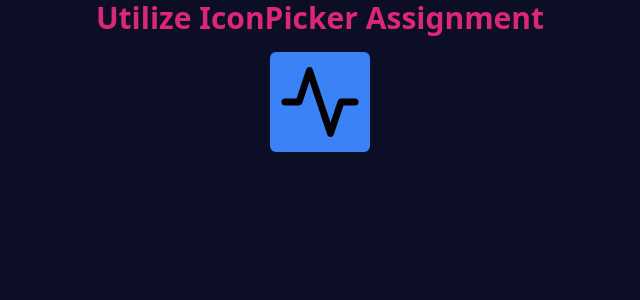
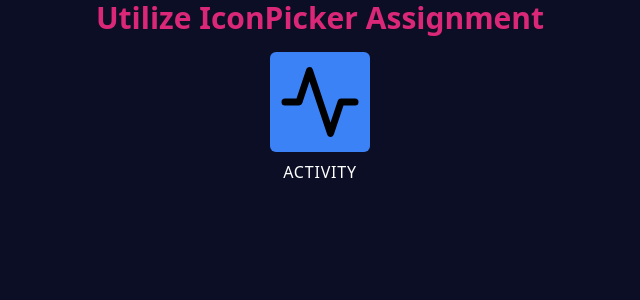
Before and after one commit to Ravish108Coder/utilise-fullstack-assignment, a React (Vite) app: page / in a window 1280 px wide. Shown: the top 300 px of the page, without its empty margins (320-960 px from the left). Built offline with nearby package versions, Linux system fonts and the light colour scheme.

Commit message:
added icon name

```diff
--- a/src/App.tsx
+++ b/src/App.tsx
@@ -15,8 +15,9 @@ function App() {
     <div className='flex items-center justify-center cursor-pointer my-4'>
     <img onClick={()=>{
       !open && setOpen(true)
-      }} src={IconComponent} className={`bg-blue-500 p-2 rounded-md hover:outline outline-2 outline-offset-2`} alt={currentIcon!} width={"100px"} height={"100px"} />
+    }} src={IconComponent} className={`bg-blue-500 p-2 rounded-md hover:outline outline-2 outline-offset-2`} alt={currentIcon!} width={"100px"} height={"100px"} />
     </div>
+    <p className='text-white text-center uppercase -mt-2 tracking-wider'>{currentIcon}</p>
     {
       open && (
         <IconPickerComponent rowsInOnePage={5} columnsInOnePage={9} iconHeight='50px' iconWidth='50px'
```
